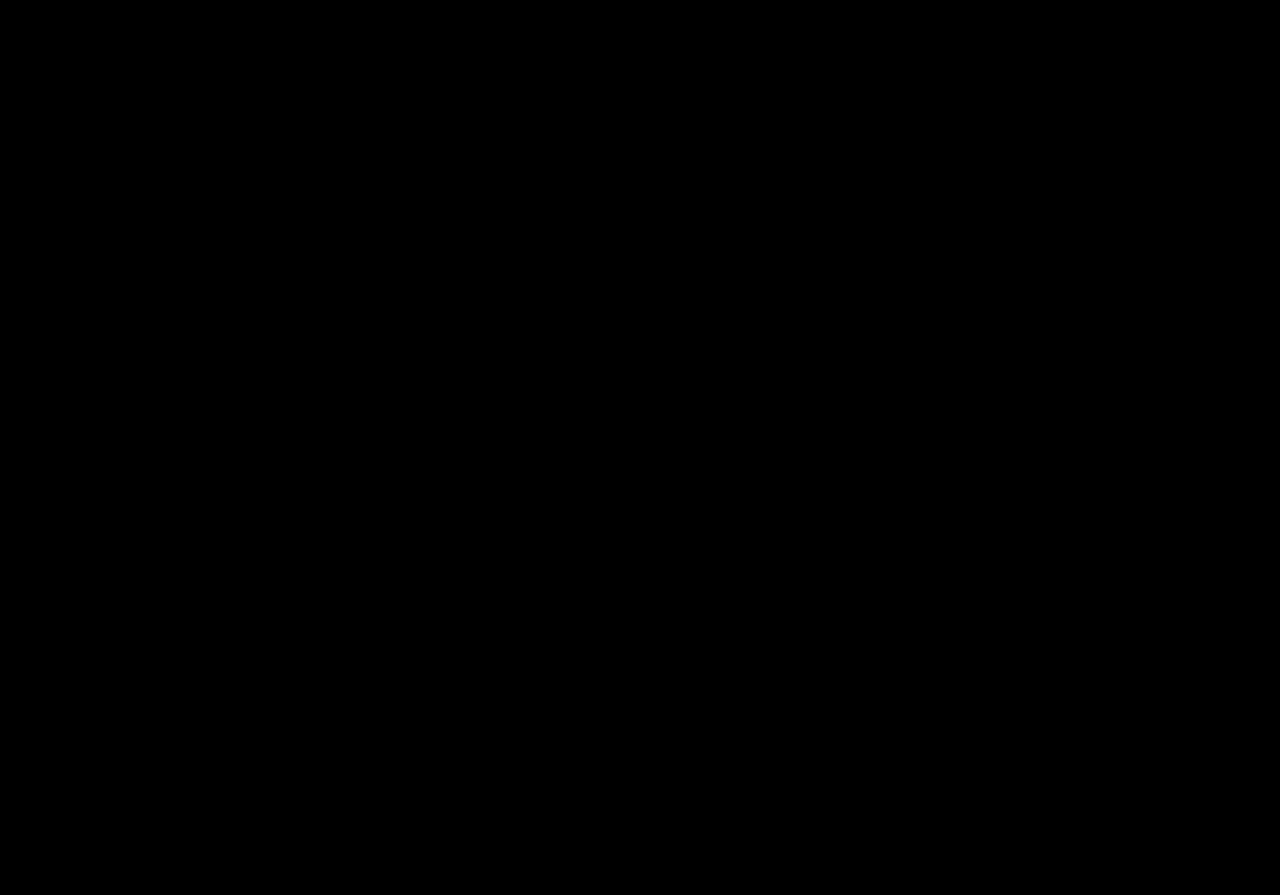
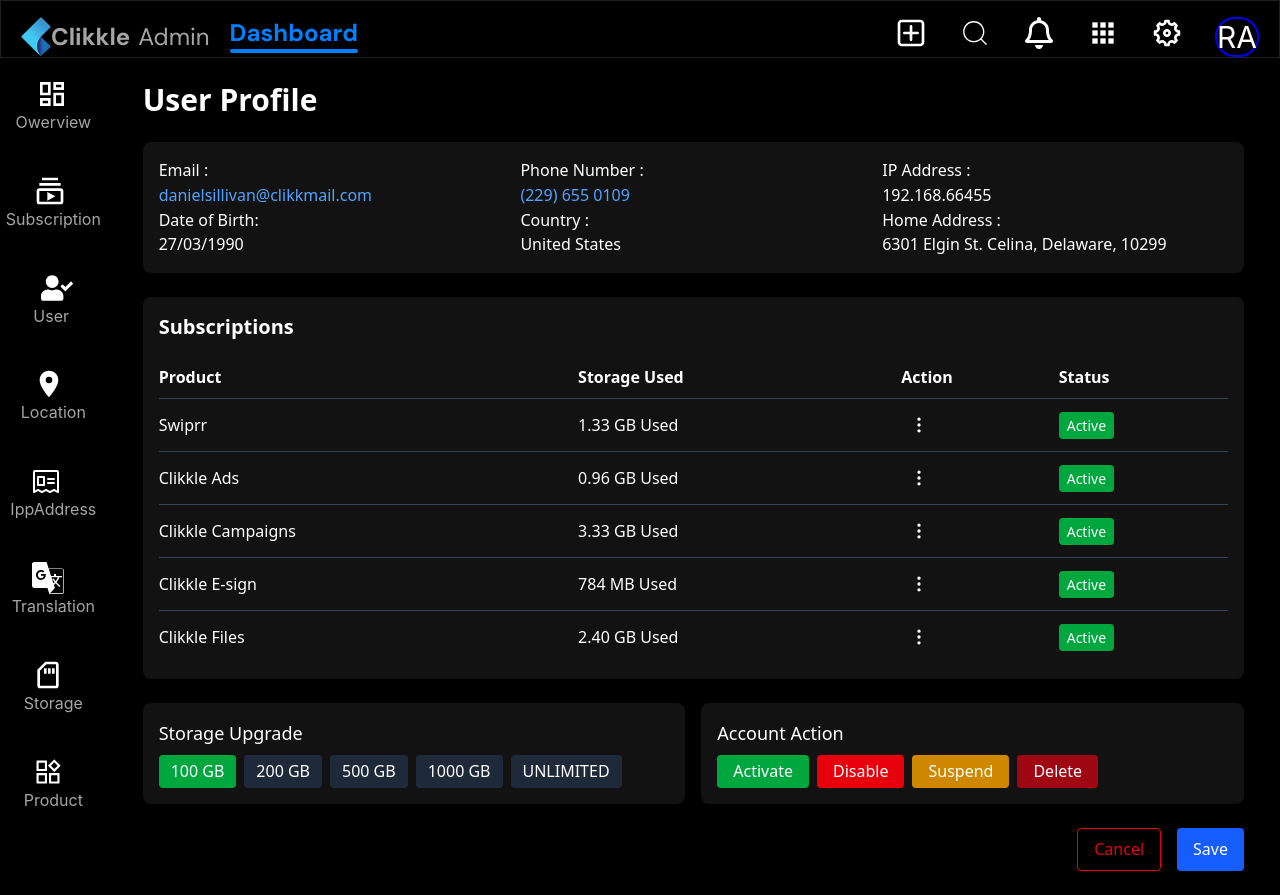
Before and after one commit to Syed-Mazz-Hashmi/dashboard-app, a React (Vite) app: page /dashboard/user/userprofile in a window 1280 px wide. Before the commit this address had no page. Before the commit the page ends 800 px from the top, so only its background shows below. Built offline with nearby package versions, Linux system fonts and the light colour scheme.

Commit message:
user profile page

```diff
--- a/package.json
+++ b/package.json
@@ -23,6 +23,7 @@
     "@tailwindcss/vite": "^4.1.6",
     "apex-grid": "^1.0.1",
     "apexcharts": "^4.7.0",
+    "lucide-react": "^0.513.0",
     "react": "^19.0.0",
     "react-apexcharts": "^1.7.0",
     "react-dom": "^19.0.0",
--- a/src/pages/dashboard/User/UserHeader.jsx
+++ b/src/pages/dashboard/User/UserHeader.jsx
@@ -26,11 +26,12 @@
                             <input className='bg-[#1A1A1A] border border-[#292929] rounded-xl p-2 text-white w-50' type="text" placeholder='Search User' />
                             <CiSearch className='text-white text-2xl  mt-2  ml-[-30px]' />
                         </div>
+                        <Link to={'/dashboard/user/userprofile'}>
                         <div>
                             <button className='bg-[#0080FF] text-white rounded-xl p-2 ml-2 w-20'>
                                 Export
                             </button>
-                        </div>
+                        </div></Link>
                         <div className='content-center border-[1.5px]  border-[#0080FF] rounded-xl hover:bg-[#0080FF]'>
                             <IoMenu onClick={() => setOpen(true)} className='w-10 h-10 p-1 text-[#0080FF] hover:text-white' />
                         </div>
--- a/src/pages/dashboard/User/UserProfile.jsx
+++ b/src/pages/dashboard/User/UserProfile.jsx
@@ -1,14 +1,128 @@
-import React from 'react'
+import { useState } from 'react';
+import { MoreVertical, CheckCircle, XCircle, Clock } from 'lucide-react';
 
-const UserProfile = () => {
+const subscriptions = [
+  { name: 'Swiprr', usage: '1.33 GB Used' },
+  { name: 'Clikkle Ads', usage: '0.96 GB Used' },
+  { name: 'Clikkle Campaigns', usage: '3.33 GB Used' },
+  { name: 'Clikkle E-sign', usage: '784 MB Used' },
+  { name: 'Clikkle Files', usage: '2.40 GB Used' },
+];
+
+function ActionMenu() {
+  const [open, setOpen] = useState(false);
+
   return (
-    <>
-    <div>
-
+    <div className="relative inline-block text-left">
+      <button
+        onClick={() => setOpen(!open)}
+        className="p-2 rounded hover:bg-gray-700 transition"
+      >
+        <MoreVertical className="w-5 h-5 text-white" />
+      </button>
+      {open && (
+        <div className="absolute right-0 z-10 mt-2 w-44 origin-top-right rounded-md bg-[#1e1e1e] shadow-lg ring-1 ring-black ring-opacity-5">
+          <div className="py-1 text-white">
+            <button className="flex items-center w-full px-4 py-2 hover:bg-gray-600">
+              <CheckCircle className="w-4 h-4 mr-2 text-green-400" /> Activate
+            </button>
+            <button className="flex items-center w-full px-4 py-2 hover:bg-gray-600">
+              <XCircle className="w-4 h-4 mr-2 text-red-400" /> Deactivate
+            </button>
+            <button className="flex items-center w-full px-4 py-2 hover:bg-gray-600">
+              <Clock className="w-4 h-4 mr-2 text-yellow-400" /> Overdue
+            </button>
+          </div>
+        </div>
+      )}
     </div>
-
-    </>
-  )
+  );
 }
 
-export default UserProfile
+export default function UserProfile() {
+  return (
+    <div className="bg-black min-h-screen text-white p-4 md:p-6 font-sans">
+      <h1 className="text-2xl md:text-3xl font-bold mb-4 md:mb-6">User Profile</h1>
+
+      {/* User Info */}
+      <div className="grid grid-cols-1 md:grid-cols-3 gap-4 bg-[#121212] p-4 rounded-lg mb-6">
+        <div>
+          <p>Email :</p>
+          <p className="text-blue-400 break-all">danielsillivan@clikkmail.com</p>
+          <p>Date of Birth:</p>
+          <p> 27/03/1990</p>
+        </div>
+        <div>
+          <p>Phone Number :</p>
+          <p className="text-blue-400">(229) 655 0109</p>
+          <p>Country :</p>
+          <p> United States</p>
+        </div>
+        <div className="md:text-left">
+          <p>IP Address : </p>
+          <p>192.168.66455</p>
+          <p>Home Address : </p>
+          <p className="break-all">6301 Elgin St. Celina, Delaware, 10299</p>
+        </div>
+      </div>
+
+      {/* Subscriptions Table */}
+      <div className="bg-[#121212] p-4 rounded-lg mb-6 overflow-x-auto">
+        <h2 className="text-lg md:text-xl font-semibold mb-4">Subscriptions</h2>
+        <table className="w-full text-left min-w-[400px]">
+          <thead>
+            <tr>
+              <th className="py-2">Product</th>
+              <th className="py-2">Storage Used</th>
+              <th className="py-2">Action</th>
+              <th className="py-2">Status</th>
+            </tr>
+          </thead>
+          <tbody>
+            {subscriptions.map((item, i) => (
+              <tr key={i} className="border-t border-gray-700">
+                <td className="py-2">{item.name}</td>
+                <td className="py-2">{item.usage}</td>
+                <td className="py-2"><ActionMenu /></td>
+                <td className="py-2"><span className="bg-green-600 px-2 py-1 rounded text-sm">Active</span></td>
+              </tr>
+            ))}
+          </tbody>
+        </table>
+      </div>
+
+      {/* Storage & Account Actions */}
+      <div className="grid grid-cols-1 md:grid-cols-2 gap-4">
+        <div className="bg-[#121212] p-4 rounded-lg mb-4 md:mb-0">
+          <h3 className="mb-2 text-base md:text-lg">Storage Upgrade</h3>
+          <div className="flex flex-wrap gap-2">
+            {["100 GB", "200 GB", "500 GB", "1000 GB", "UNLIMITED"].map((size, i) => (
+              <button
+                key={i}
+                className={`px-3 py-1 rounded text-xs md:text-sm ${size === "100 GB" ? "bg-green-600" : "bg-gray-800"}`}
+              >
+                {size}
+              </button>
+            ))}
+          </div>
+        </div>
+
+        <div className="bg-[#121212] p-4 rounded-lg">
+          <h3 className="mb-2 text-base md:text-lg">Account Action</h3>
+          <div className="flex flex-wrap gap-2">
+            <button className="bg-green-600 px-4 py-1 rounded text-xs md:text-sm">Activate</button>
+            <button className="bg-red-600 px-4 py-1 rounded text-xs md:text-sm">Disable</button>
+            <button className="bg-yellow-600 px-4 py-1 rounded text-xs md:text-sm">Suspend</button>
+            <button className="bg-red-800 px-4 py-1 rounded text-xs md:text-sm">Delete</button>
+          </div>
+        </div>
+      </div>
+
+      {/* Footer Buttons */}
+      <div className="mt-6 flex flex-col md:flex-row justify-end gap-4">
+        <button className="px-4 py-2 border border-red-600 text-red-600 rounded">Cancel</button>
+        <button className="px-4 py-2 bg-blue-600 rounded text-white">Save</button>
+      </div>
+    </div>
+  );
+}
--- a/src/router/router.jsx
+++ b/src/router/router.jsx
@@ -14,6 +14,7 @@
 import RecentSubscriptions from '../pages/dashboard/subscription/RecentSubscriptions';
 import FilterTab from '../pages/dashboard/User/FilterTab';
 import UserDetails from '../pages/dashboard/User/UserDetails';
+import UserProfile from '../pages/dashboard/User/UserProfile';
 const Routers = () => {
     return (
         <Router>
@@ -30,6 +31,7 @@
                         <Route path='/dashboard/user/userlist' element={<ListView />} />
                         <Route path='/dashboard/user/filterTab' element={<FilterTab />} />
                         <Route path='/dashboard/user/userdetails' element={<UserDetails />} />
+                        <Route path='/dashboard/user/userprofile' element={<UserProfile />} />
                     </Route>
                     <Route path='/dashboard/location' >
                         <Route path='/dashboard/location/contrylist' element={<Contrylist />} />
```
Also changed, not shown: 1 other file (tests, documents, lock files or other folders).
